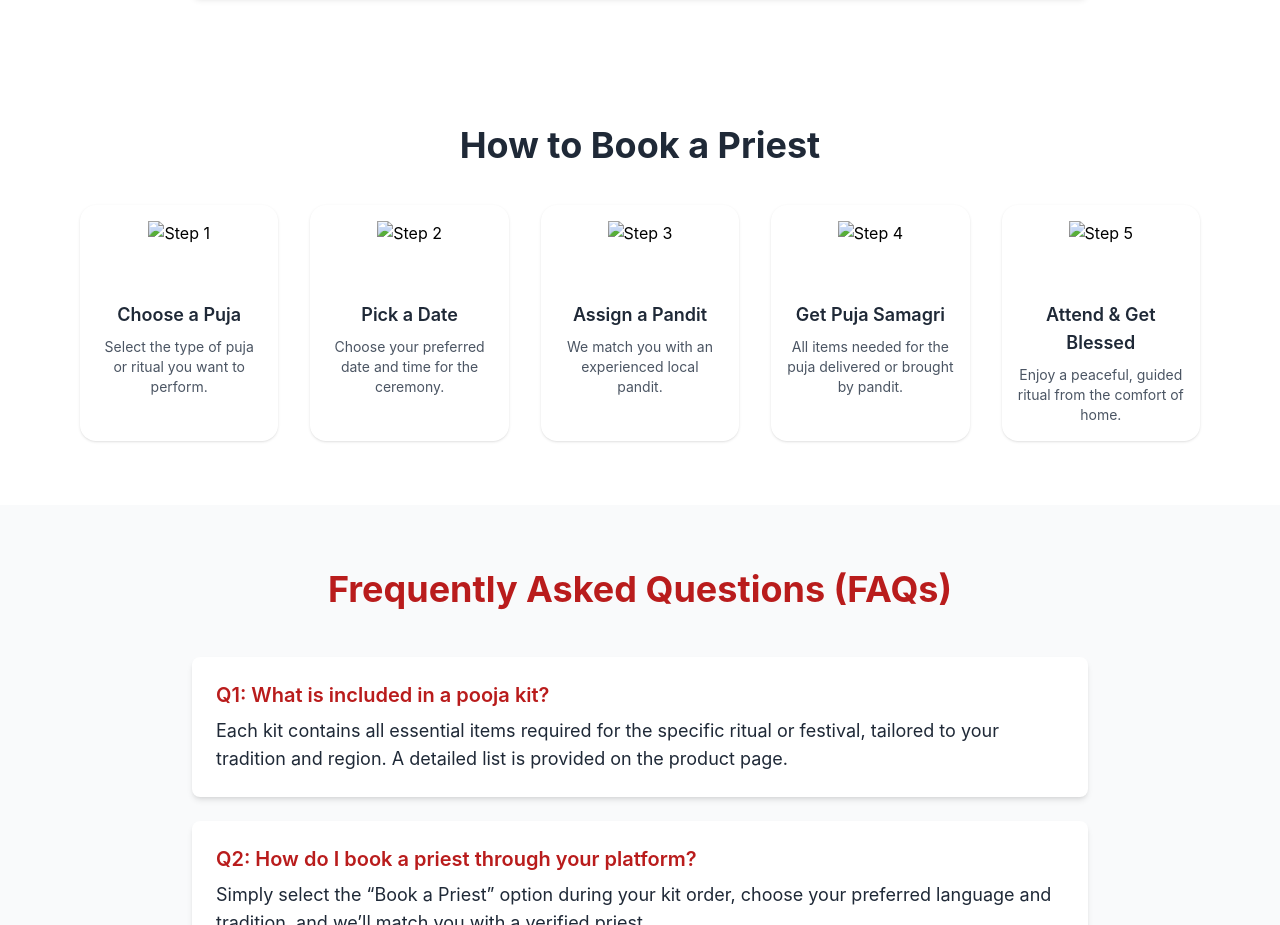
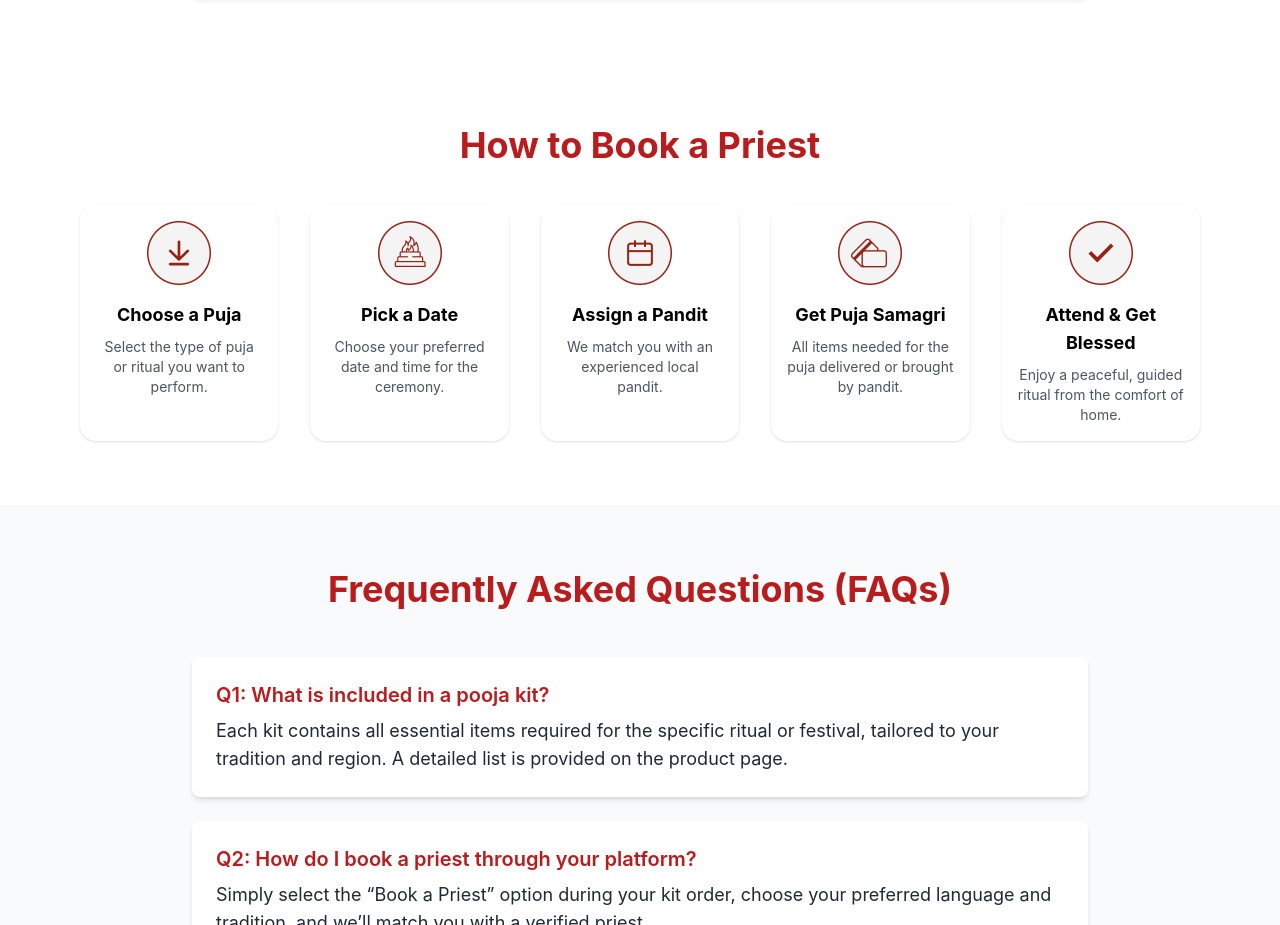
Before and after one commit to guptanujk/poojapp, a plain HTML site: page index.html in a window 1280 px wide. Shown: the part 2240-3165 px from the top of the page. Drawn offline with nearby package versions, Linux system fonts and the light colour scheme.

Commit message:
added how to book priest section

```diff
--- a/index.html
+++ b/index.html
@@ -190,49 +190,46 @@
     </section>
     <section id="how-to-book" class="bg-white py-16 px-4 sm:px-8 lg:px-20">
         <div class="max-w-7xl mx-auto text-center">
-          <h2 class="text-3xl sm:text-4xl font-bold text-gray-800 mb-10">How to Book a Priest</h2>
+          <h2 class="text-4xl font-bold text-red-700 mb-10">How to Book a Priest</h2>
 
           <div class="grid grid-cols-1 sm:grid-cols-2 lg:grid-cols-3 xl:grid-cols-5 gap-8">
             <!-- Step 1 -->
             <div class="flex flex-col items-center text-center p-4 rounded-2xl shadow hover:shadow-lg transition duration-300">
-              <img src="icons/step1.png" alt="Step 1" class="h-16 mb-4">
-              <h3 class="text-lg font-semibold text-gray-800 mb-2">Choose a Puja</h3>
+              <img src="poojaimages/icon1.avif" alt="Step 1" class="h-16 mb-4">
+              <h3 class="text-lg font-bold text-black mb-2">Choose a Puja</h3>
               <p class="text-sm text-gray-600">Select the type of puja or ritual you want to perform.</p>
             </div>
 
             <!-- Step 2 -->
             <div class="flex flex-col items-center text-center p-4 rounded-2xl shadow hover:shadow-lg transition duration-300">
-              <img src="icons/step2.png" alt="Step 2" class="h-16 mb-4">
-              <h3 class="text-lg font-semibold text-gray-800 mb-2">Pick a Date</h3>
+              <img src="poojaimages/icon2.avif" alt="Step 2" class="h-16 mb-4">
+              <h3 class="text-lg font-bold text-black mb-2">Pick a Date</h3>
               <p class="text-sm text-gray-600">Choose your preferred date and time for the ceremony.</p>
             </div>
 
             <!-- Step 3 -->
             <div class="flex flex-col items-center text-center p-4 rounded-2xl shadow hover:shadow-lg transition duration-300">
-              <img src="icons/step3.png" alt="Step 3" class="h-16 mb-4">
-              <h3 class="text-lg font-semibold text-gray-800 mb-2">Assign a Pandit</h3>
+              <img src="poojaimages/icon3.avif" alt="Step 3" class="h-16 mb-4">
+              <h3 class="text-lg font-bold text-black mb-2">Assign a Pandit</h3>
               <p class="text-sm text-gray-600">We match you with an experienced local pandit.</p>
             </div>
 
             <!-- Step 4 -->
             <div class="flex flex-col items-center text-center p-4 rounded-2xl shadow hover:shadow-lg transition duration-300">
-              <img src="icons/step4.png" alt="Step 4" class="h-16 mb-4">
-              <h3 class="text-lg font-semibold text-gray-800 mb-2">Get Puja Samagri</h3>
+              <img src="poojaimages/icon4.avif" alt="Step 4" class="h-16 mb-4">
+              <h3 class="text-lg font-bold text-black mb-2">Get Puja Samagri</h3>
               <p class="text-sm text-gray-600">All items needed for the puja delivered or brought by pandit.</p>
             </div>
 
             <!-- Step 5 -->
             <div class="flex flex-col items-center text-center p-4 rounded-2xl shadow hover:shadow-lg transition duration-300">
-              <img src="icons/step5.png" alt="Step 5" class="h-16 mb-4">
-              <h3 class="text-lg font-semibold text-gray-800 mb-2">Attend & Get Blessed</h3>
+              <img src="poojaimages/icon5.avif" alt="Step 5" class="h-16 mb-4">
+              <h3 class="text-lg font-bold text-black mb-2">Attend & Get Blessed</h3>
               <p class="text-sm text-gray-600">Enjoy a peaceful, guided ritual from the comfort of home.</p>
             </div>
           </div>
         </div>
       </section>
-
-
-
     <!-- Frequently Asked Questions (FAQs) Section -->
     <section id="faqs" class="py-16 px-4 md:px-8 bg-gray-50 text-gray-800">
         <div class="container mx-auto max-w-4xl">
```
Also changed, not shown: poojaimages/icon1.avif (added), poojaimages/icon2.avif (added), poojaimages/icon3.avif (added), poojaimages/icon4.avif (added), poojaimages/icon5.avif (added).
